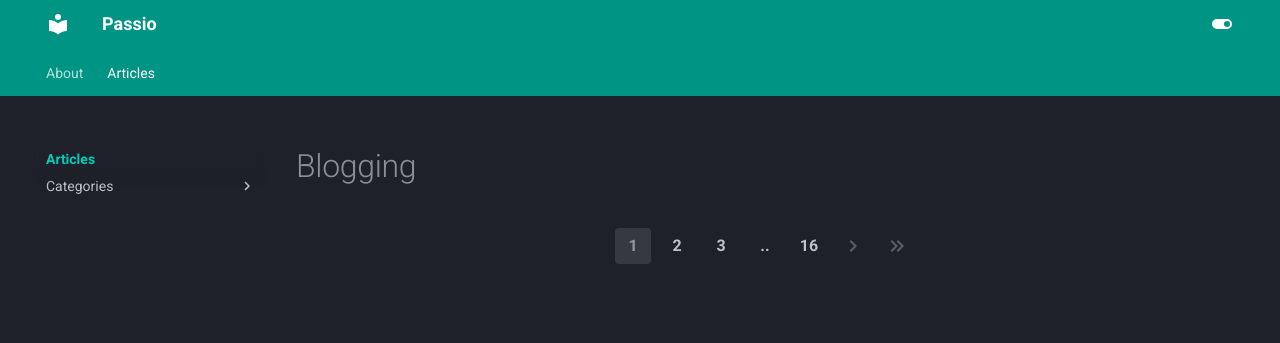
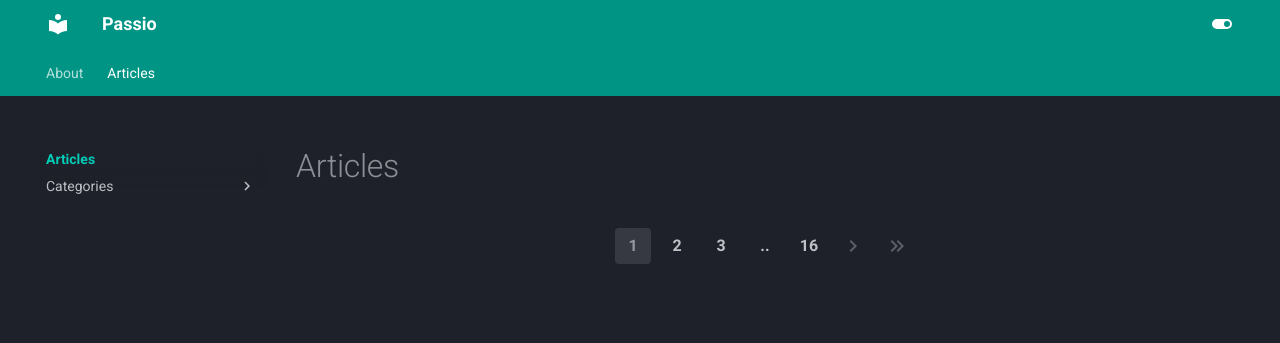
Before and after one commit to fenixpapu/blogs, an MkDocs documentation site: the page built from docs/articles/index.md, in a window 1280 px wide. Shown: the top 343 px of the page. Built offline with MkDocs 1.6.1 and Material for MkDocs 9.7.7, drawn with Linux system fonts in a browser that asks for light colours.

Commit message:
change from blog to Articles

```diff
--- a/docs/articles/index.md
+++ b/docs/articles/index.md
@@ -1 +1 @@
-# Blogging
+# Articles
```
